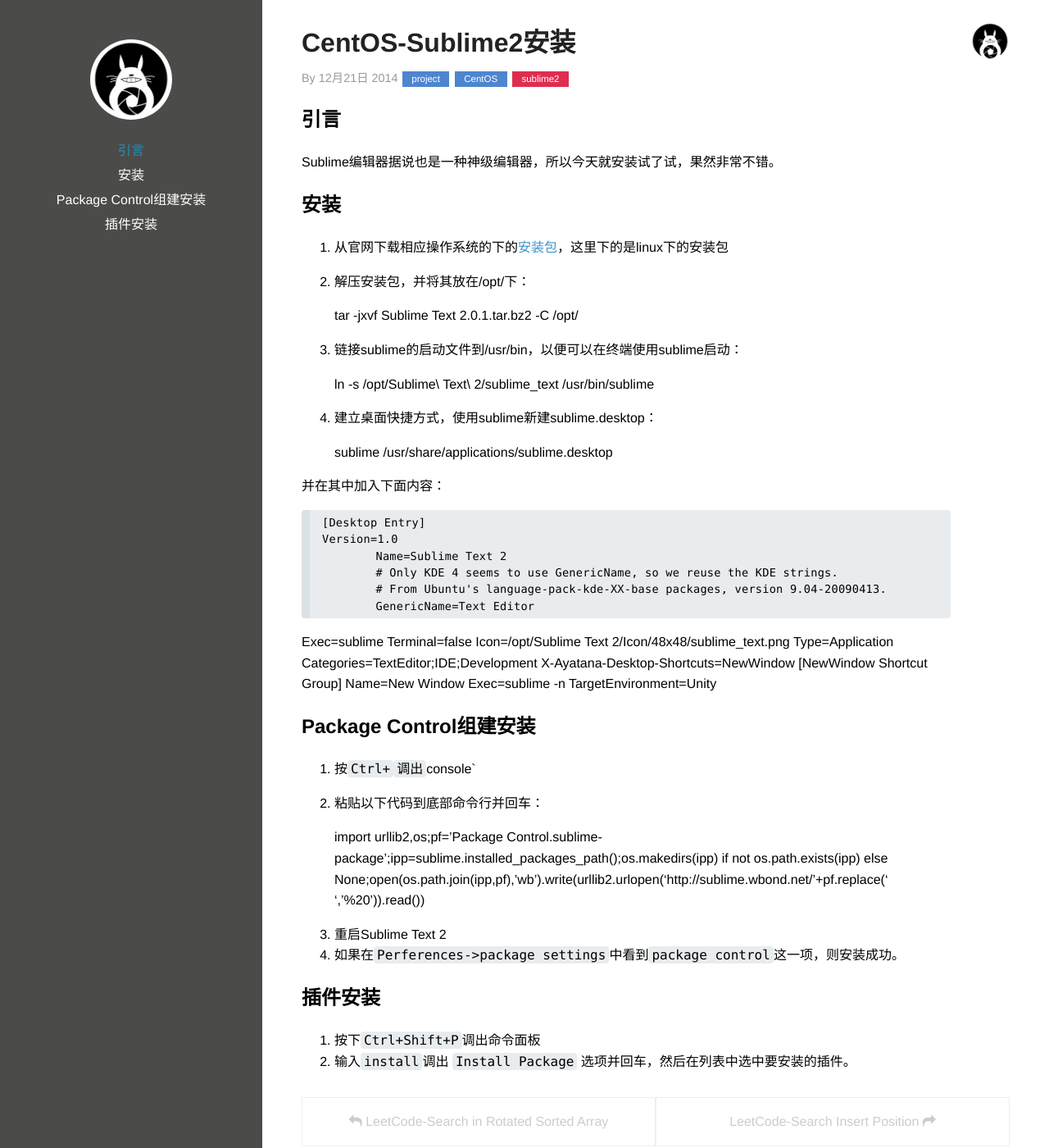
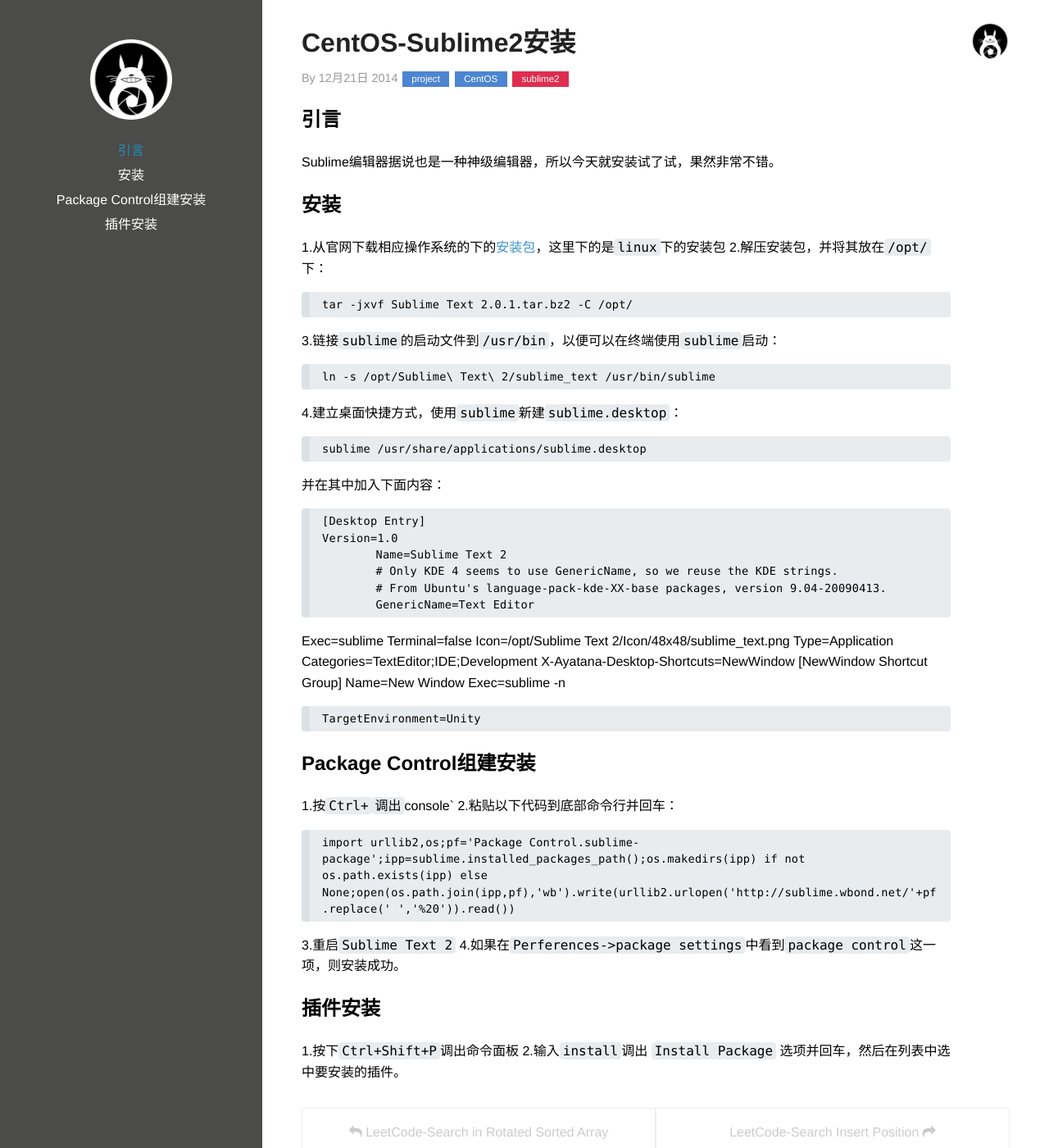
Before and after one commit to hexo2hexo/xwzpp.github.io, a Jekyll site: the page built from _posts/2014-12-21-CentOS-Sublime2.md, in a window 1280 px wide and 1400 px high. Shown: the whole window at 82% size. Built offline with Jekyll 4.4.1, drawn with Linux system fonts in a browser that asks for light colours; Markdown is read by kramdown in place of the engine named in the settings; comment, search, counter and statistics services are not loaded.

Commit message:
2014-12-21

```diff
--- a/_posts/2014-12-21-CentOS-Sublime2.md
+++ b/_posts/2014-12-21-CentOS-Sublime2.md
@@ -14,16 +14,17 @@
 <!-- more -->
 
 ##安装
-1. 从官网下载相应操作系统的下的[安装包][1]，这里下的是linux下的安装包
-2. 解压安装包，并将其放在/opt/下：
+
+1.从官网下载相应操作系统的下的[安装包][1]，这里下的是`linux`下的安装包
+2.解压安装包，并将其放在`/opt/`下：
 
 	tar -jxvf Sublime Text 2.0.1.tar.bz2 -C /opt/
 
-3. 链接sublime的启动文件到/usr/bin，以便可以在终端使用sublime启动：
+3.链接`sublime`的启动文件到`/usr/bin`，以便可以在终端使用`sublime`启动：
 
 	ln -s /opt/Sublime\ Text\ 2/sublime_text /usr/bin/sublime
 
-4. 建立桌面快捷方式，使用sublime新建sublime.desktop：
+4.建立桌面快捷方式，使用`sublime`新建`sublime.desktop`：
 
 	sublime /usr/share/applications/sublime.desktop
 
@@ -46,19 +47,19 @@
   	[NewWindow Shortcut Group]
   	Name=New Window
   	Exec=sublime -n
-  	TargetEnvironment=Unity
+	TargetEnvironment=Unity
 
 ##Package Control组建安装
-1. 按`Ctrl+``调出`console`
-2. 粘贴以下代码到底部命令行并回车：
+1.按`Ctrl+``调出`console`
+2.粘贴以下代码到底部命令行并回车：
 
 	import urllib2,os;pf='Package Control.sublime-package';ipp=sublime.installed_packages_path();os.makedirs(ipp) if not os.path.exists(ipp) else None;open(os.path.join(ipp,pf),'wb').write(urllib2.urlopen('http://sublime.wbond.net/'+pf.replace(' ','%20')).read())
 
-3. 重启Sublime Text 2
-4. 如果在`Perferences->package settings`中看到`package control`这一项，则安装成功。
+3.重启`Sublime Text 2`
+4.如果在`Perferences->package settings`中看到`package control`这一项，则安装成功。
 
 ##插件安装
-1. 按下`Ctrl+Shift+P`调出命令面板
-2. 输入`install`调出 `Install Package` 选项并回车，然后在列表中选中要安装的插件。
+1.按下`Ctrl+Shift+P`调出命令面板
+2.输入`install`调出 `Install Package` 选项并回车，然后在列表中选中要安装的插件。
 
 [1]:http://www.sublimetext.com/2
```
Also changed, not shown: 1 other file.
